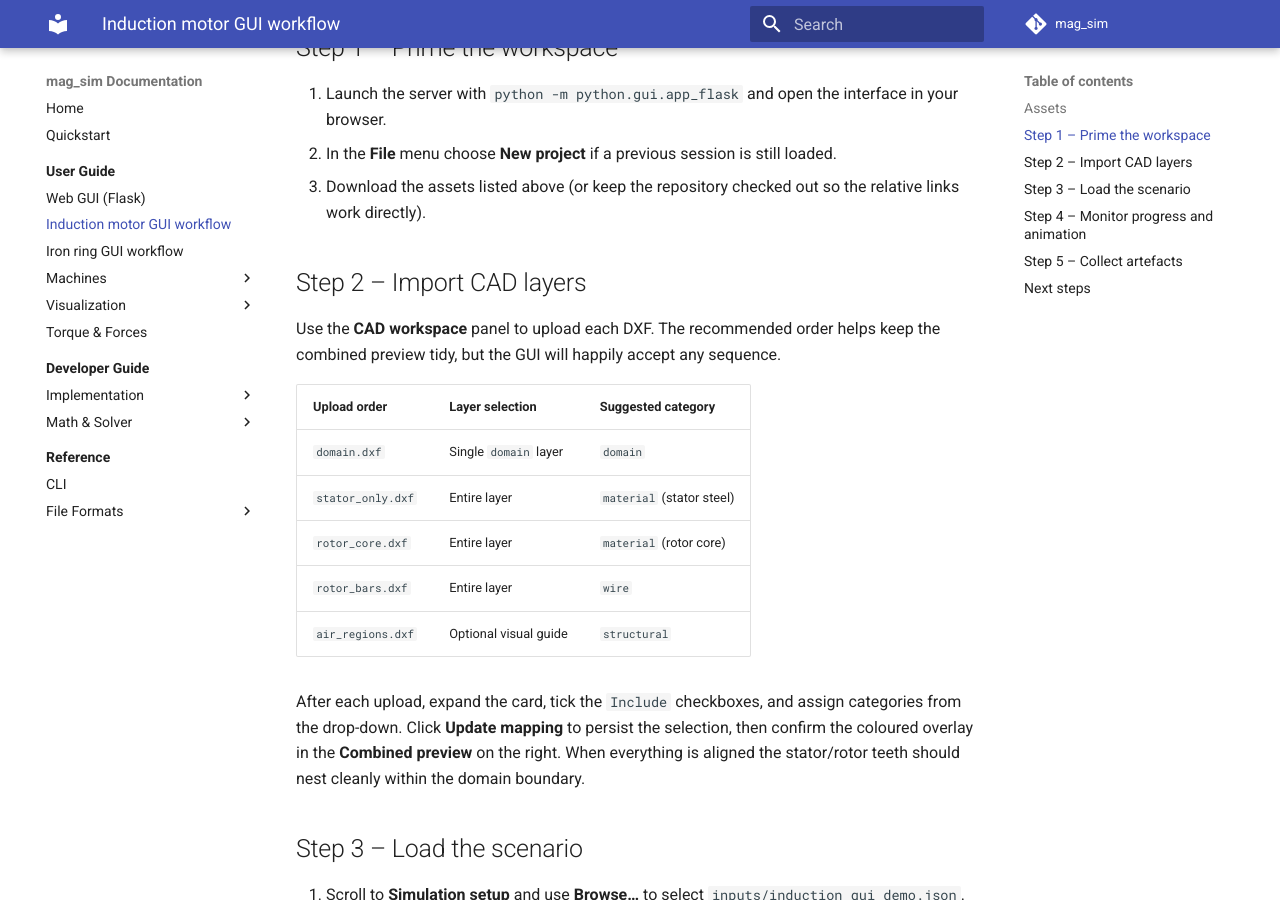
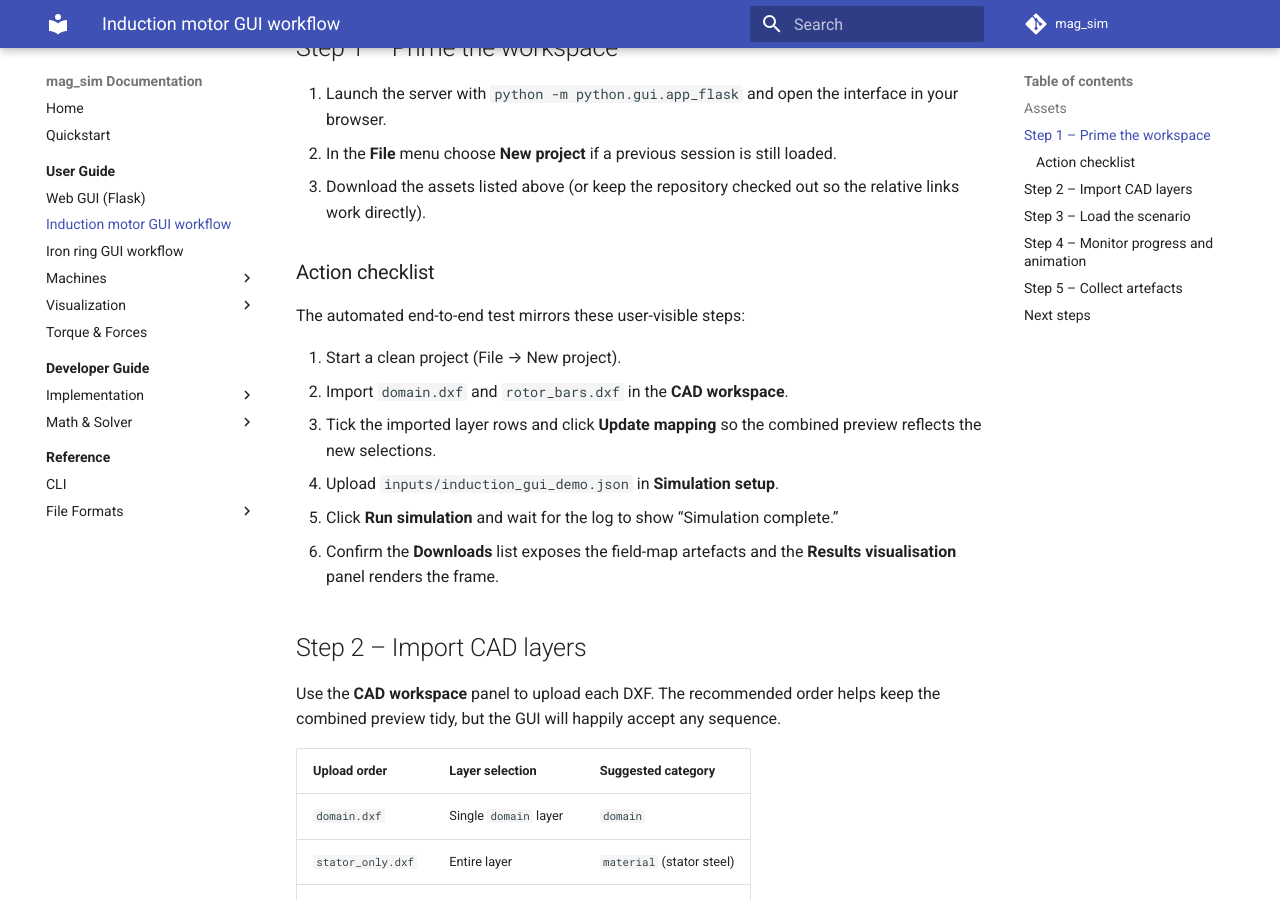
Before and after one commit to lpurdy01/mag_sim, an MkDocs documentation site: the page built from docs/user-guide/gui-workflows/induction-demo.md, in a window 1280 px wide and 900 px high, scrolled down 933 px. Built offline with MkDocs 1.6.1 and Material for MkDocs 9.7.7, drawn with Linux system fonts in a browser that asks for light colours; comment, search, counter and statistics services are not loaded.

Commit message:
Add GUI E2E workflow coverage and setup

```diff
--- a/docs/user-guide/gui-workflows/induction-demo.md
+++ b/docs/user-guide/gui-workflows/induction-demo.md
@@ -29,6 +29,19 @@ resulting field maps and animation. It assumes you have already built
    loaded.
 3. Download the assets listed above (or keep the repository checked out so the
    relative links work directly).
+
+### Action checklist
+
+The automated end-to-end test mirrors these user-visible steps:
+
+1. Start a clean project (File → New project).
+2. Import `domain.dxf` and `rotor_bars.dxf` in the **CAD workspace**.
+3. Tick the imported layer rows and click **Update mapping** so the combined
+   preview reflects the new selections.
+4. Upload `inputs/induction_gui_demo.json` in **Simulation setup**.
+5. Click **Run simulation** and wait for the log to show “Simulation complete.”
+6. Confirm the **Downloads** list exposes the field-map artefacts and the
+   **Results visualisation** panel renders the frame.
 
 ## Step 2 – Import CAD layers
 
--- a/mkdocs.yml
+++ b/mkdocs.yml
@@ -103,6 +103,7 @@ nav:
           - developer-guide/implementation/status.md
           - developer-guide/implementation/progress.md
           - developer-guide/implementation/flask-gui-progress.md
+          - developer-guide/gui_e2e_testing.md
           - developer-guide/implementation/AGENTS.md
           - developer-guide/implementation/validation-stages.md
           - developer-guide/implementation/solver-benchmarks.md
```
Also changed, not shown: docs/developer-guide/gui_e2e_testing.md (added, +46 -0 lines), docs/developer-guide/implementation/flask-gui-progress.md (+3 -0 lines), python/gui/AGENTS.md (+3 -0 lines), 3 other files.
